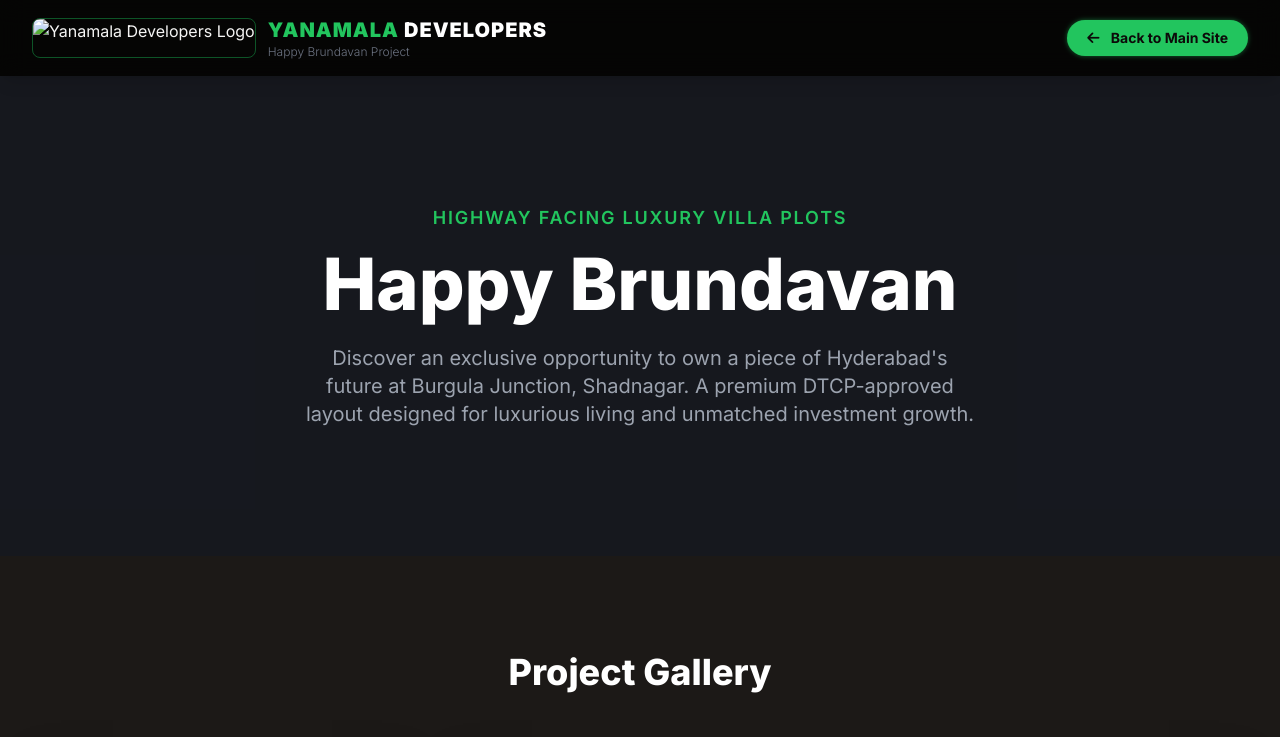
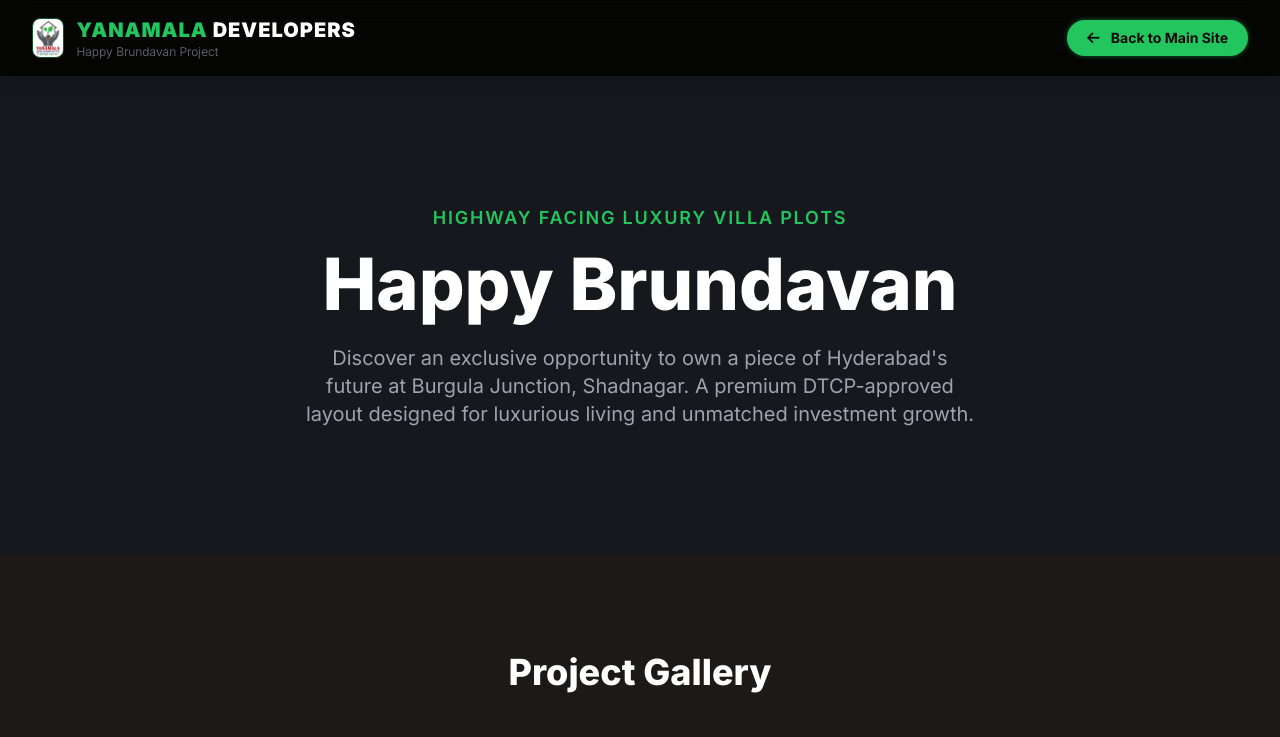
Before and after one commit to unknownmillionaire2004/YANAMALA-DEVELOPERS, a plain HTML site: page happy_brundavan.html in a window 1280 px wide. Shown: the top 737 px of the page. Drawn offline with nearby package versions, Linux system fonts and the light colour scheme.

Commit message:
Update happy_brundavan.html

```diff
--- a/happy_brundavan.html
+++ b/happy_brundavan.html
@@ -54,7 +54,7 @@
     <header class="sticky top-0 z-50 bg-black/80 backdrop-blur-md shadow-lg">
         <nav class="max-w-7xl mx-auto px-4 sm:px-6 lg:px-8 py-4 flex justify-between items-center">
             <div class="flex items-center space-x-3">
-                <img src="assets/WhatsApp Image 2025-10-18 at 10.37.55_3d53e0ac.jpg" alt="Yanamala Developers Logo" class="h-10 w-auto border border-green-600/50 rounded-lg">
+                <img src="assets/logo.png" alt="Yanamala Developers Logo" class="h-10 w-auto border border-green-600/50 rounded-lg">
                 <div>
                     <span class="text-xl font-black tracking-wider text-white"><span class="text-green-500">YANAMALA</span> DEVELOPERS</span>
                     <p class="text-xs font-light text-gray-500">Happy Brundavan Project</p>
```
